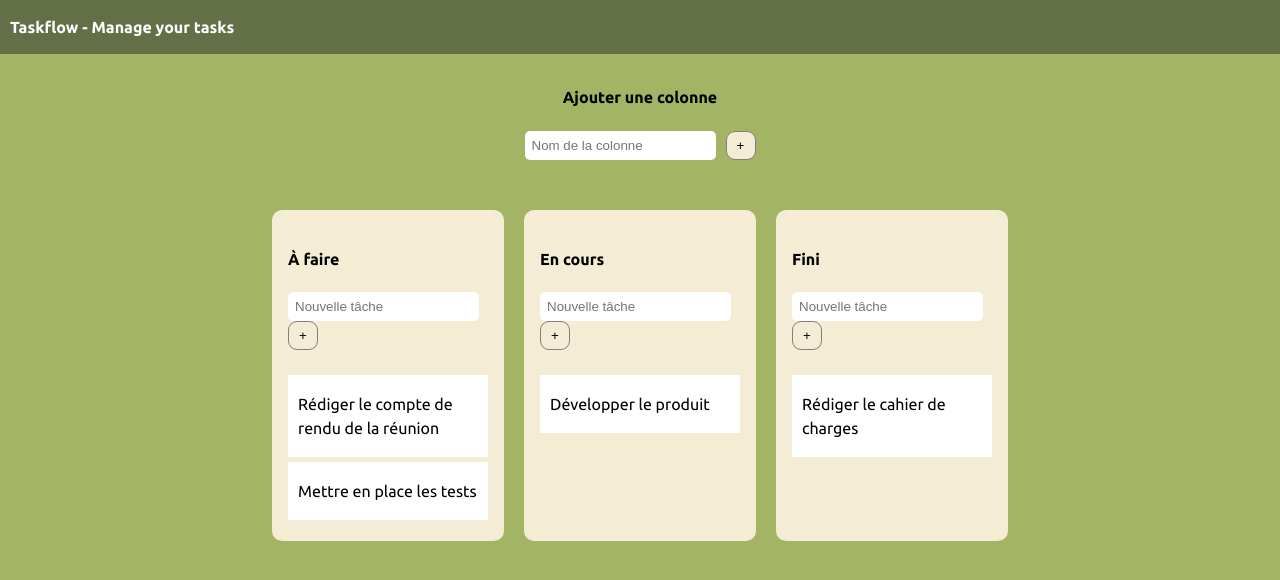
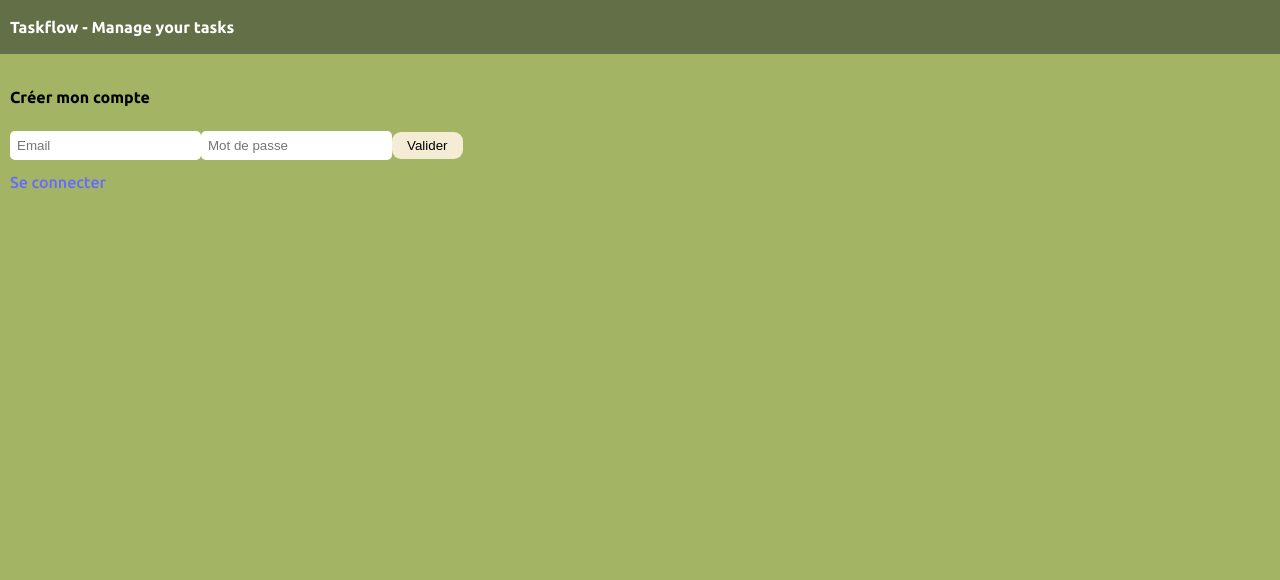
Before and after one commit to mariaguyde/taskflow-kanban, a React (Vite) app in the folder taskflow-kanban/: page /createaccount in a window 1280 px wide. Shown: the top 580 px of the page. Built offline with nearby package versions, Linux system fonts and the light colour scheme.

Commit message:
(feat:) mise en place du router + formulaire pour connexion compte

```diff
--- a/taskflow-kanban/package.json
+++ b/taskflow-kanban/package.json
@@ -14,7 +14,8 @@
     "react": "^19.0.0",
     "react-dnd": "^16.0.1",
     "react-dnd-html5-backend": "^16.0.1",
-    "react-dom": "^19.0.0"
+    "react-dom": "^19.0.0",
+    "react-router-dom": "^7.6.1"
   },
   "devDependencies": {
     "@eslint/js": "^9.21.0",
--- a/taskflow-kanban/src/App.jsx
+++ b/taskflow-kanban/src/App.jsx
@@ -1,12 +1,23 @@
 import Header from './components/Header/Header';
 import Table from './components/Table/Table';
+import CreateAccount from './components/CreateAccount/Createaccount';
+import Login from './components/Login/Login';
+import { BrowserRouter as Router,Routes,Route,Link,useNavigate } from "react-router-dom";
 
 function App() {
 
   return (
     <>
         <Header/>
-        <Table/>
+
+        <Router>
+            <Routes>
+                <Route path="/" element={<Login />} />
+                <Route path="/login" element={<Login />} />
+                <Route path="/createaccount" element={<CreateAccount />} />
+                <Route path="/tasks" element={<Table />} />
+            </Routes>
+        </Router>
     </>
   )
 }
--- /dev/null
+++ b/taskflow-kanban/src/components/CreateAccount/Createaccount.jsx
@@ -0,0 +1,44 @@
+import React, { useState } from 'react';
+import styles from './createaccount.module.css';
+import { Link } from "react-router-dom";
+
+
+function CreateAccount() {
+
+    const [accountInfos, setAccountInfos] = useState({mail:"", password:""});
+
+    const handleChange = (event) => {
+        switch(event.target.id) {
+            case 'email':
+                accountInfos.mail = event.target.value;
+                setAccountInfos(accountInfos);
+                break;
+            case 'password':
+                accountInfos.password = event.target.value;
+                setAccountInfos(accountInfos);
+                break;
+            case 'submit':
+                console.log(accountInfos);
+                console.log('création dun nouveau user dans mongodb');
+                break;
+            default:
+                console.log("problème survenu au niveau des paramètres !");
+                break;
+        }
+        console.log(accountInfos);
+    }
+
+  return (
+    <div className={styles.createAccountContainer}>
+         <div className={styles.container_formAddColumns}>
+            <h4>Créer mon compte</h4>
+            <input type="text" id="email"  className={styles.input} placeholder="Email" onChange={handleChange}/>
+            <input type="password" id="password"  className={styles.input} placeholder="Mot de passe" onChange={handleChange} />
+            <button id='submit' className={styles.btnSubmit} onClick={handleChange}>Valider</button>
+            <div><Link to="/login">Se connecter</Link></div>
+        </div>
+    </div>
+  )
+}
+
+export default CreateAccount
--- /dev/null
+++ b/taskflow-kanban/src/components/CreateAccount/createaccount.module.css
@@ -0,0 +1,24 @@
+.createAccountContainer {
+    font-family: "Ubuntu", Arial, sans-serif;
+    display: flex;
+    flex-direction: column;
+    justify-content: center;
+    width: fit-content;
+    padding: 10px 10px;
+}
+
+.input {
+    padding: 7px;
+    border-radius: 5px;
+    margin-bottom: 10px;
+    border: none;
+}
+
+
+.btnSubmit {
+    background-color: #F5ECD5;
+    border: none;
+    border-radius: 9px;
+    padding: 6px 15px;
+    width: fit-content;
+}
--- /dev/null
+++ b/taskflow-kanban/src/components/Login/Login.jsx
@@ -0,0 +1,42 @@
+import React , { useState } from 'react';
+import styles from './login.module.css'
+import { Link } from "react-router-dom";
+
+function Login() {
+    const [accountInfos, setAccountInfos] = useState({mail:"", password:""});
+
+    const handleChange = (event) => {
+        switch(event.target.id) {
+            case 'email':
+                accountInfos.mail = event.target.value;
+                setAccountInfos(accountInfos);
+                break;
+            case 'password':
+                accountInfos.password = event.target.value;
+                setAccountInfos(accountInfos);
+                break;
+            case 'submit':
+                console.log(accountInfos);
+                console.log('vérification du compte user si valide le rediriger vers le tableau');
+
+                break;
+            default:
+                console.log("problème survenu au niveau des paramètres !");
+                break;
+        }
+        console.log(accountInfos);
+    }
+  return (
+    <div className={styles.loginContainer}>
+         <div className={styles.container_formAddColumns}>
+            <h4>Se connecter</h4>
+            <input type="text" id="email"  className={styles.input} placeholder="Email" onChange={handleChange}/>
+            <input type="password" id="password"  className={styles.input} placeholder="Mot de passe" onChange={handleChange} />
+            <button id='submit' className={styles.btnSubmit} onClick={handleChange}>Valider</button>
+            <div><Link to="/createaccount">Créer un compte</Link></div>
+        </div>
+    </div>
+  )
+}
+
+export default Login
--- /dev/null
+++ b/taskflow-kanban/src/components/Login/login.module.css
@@ -0,0 +1,24 @@
+.loginContainer {
+    font-family: "Ubuntu", Arial, sans-serif;
+    display: flex;
+    flex-direction: column;
+    justify-content: center;
+    width: fit-content;
+    padding: 10px 10px;
+}
+
+.input {
+    padding: 7px;
+    border-radius: 5px;
+    margin-bottom: 10px;
+    border: none;
+}
+
+
+.btnSubmit {
+    background-color: #F5ECD5;
+    border: none;
+    border-radius: 9px;
+    padding: 6px 15px;
+    width: fit-content;
+}
```
Also changed, not shown: 1 other file (tests, documents, lock files or other folders).
